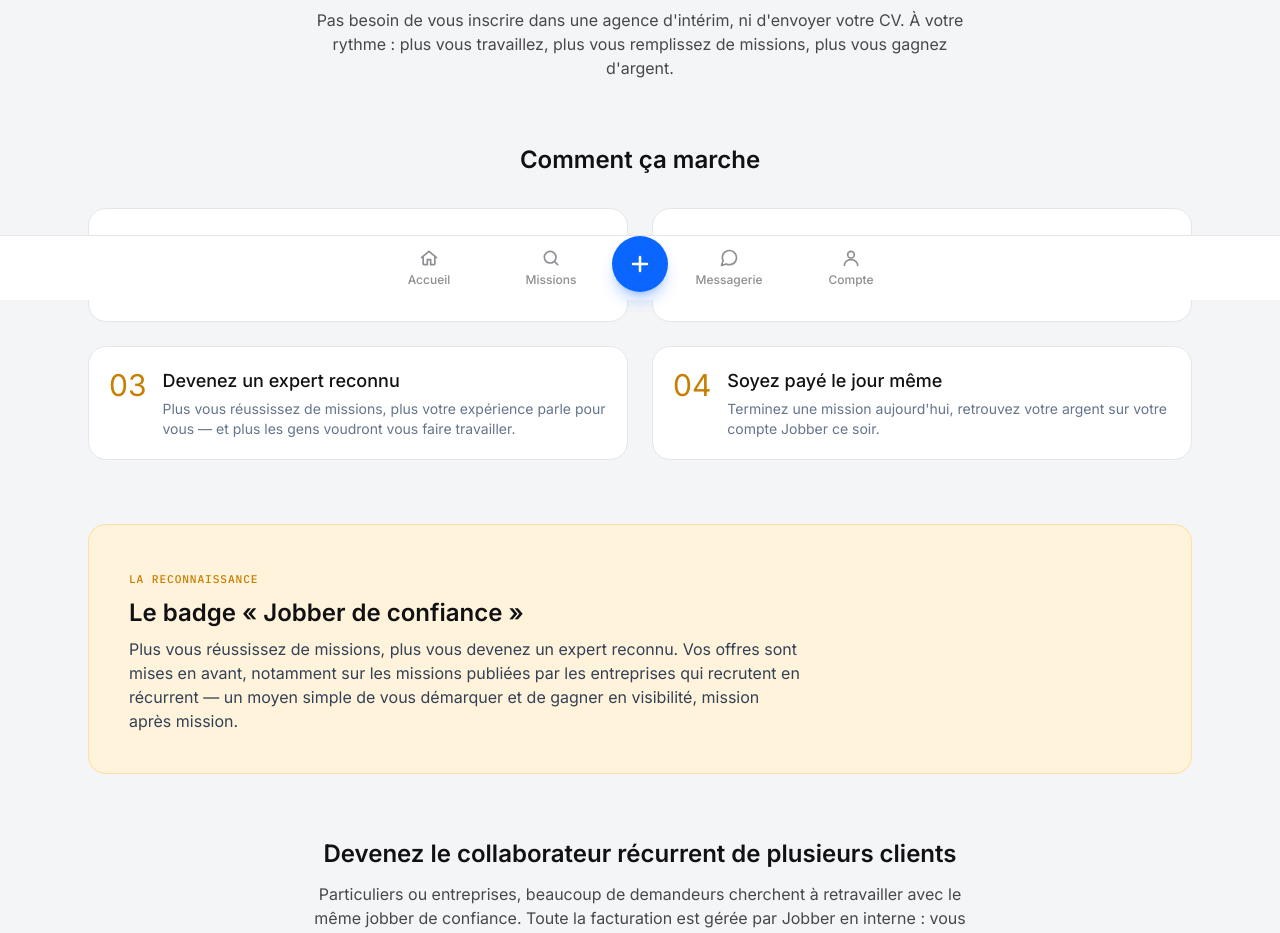
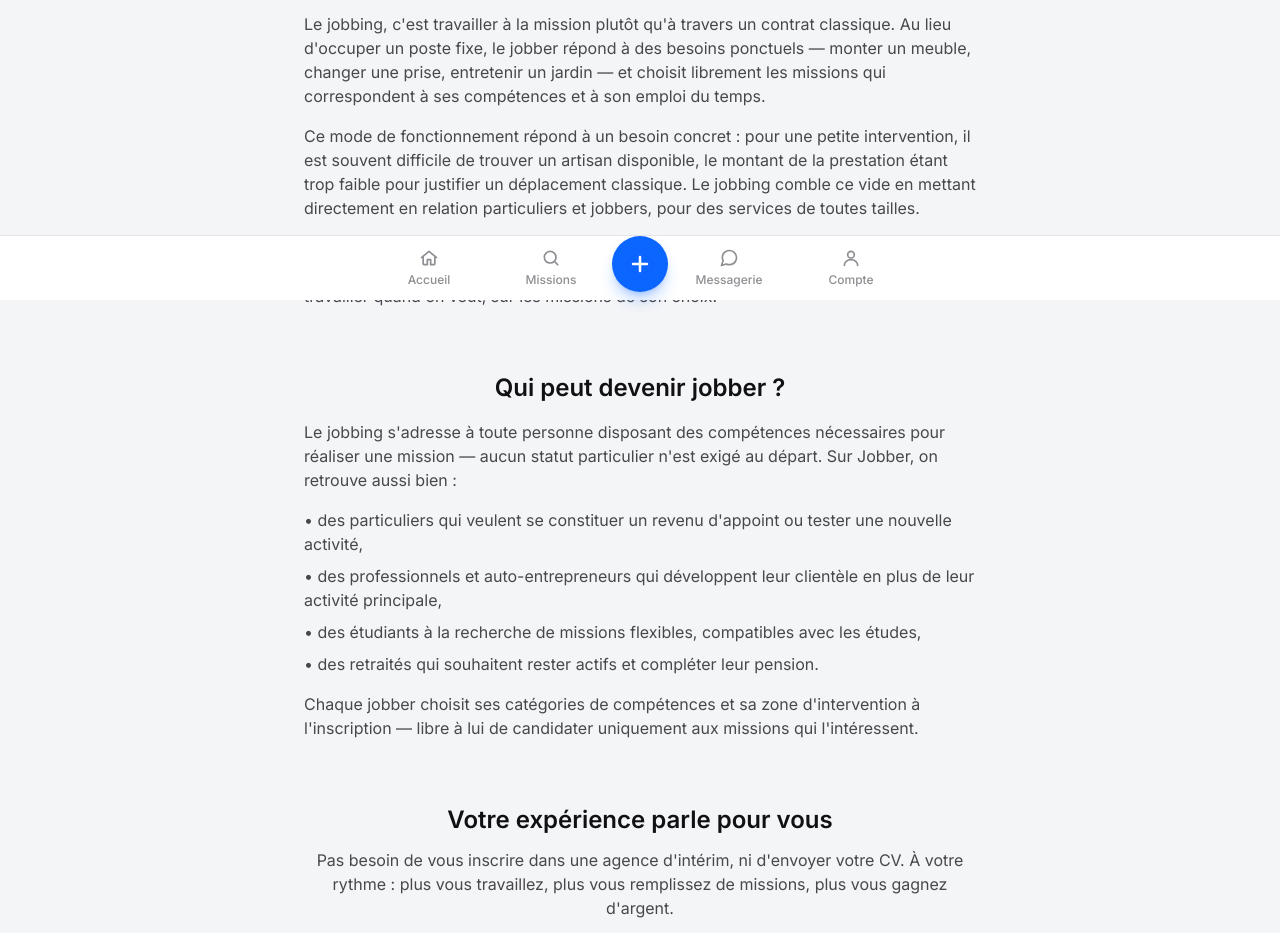
Before and after one commit to STANDUP-SHOW/JOBBER, a Next.js app in the folder frontend/: page /devenir-jobber in a window 1280 px wide. Shown: the part 500-1433 px from the top of the page. Built offline with nearby package versions, Linux system fonts and the light colour scheme; no server answers.

Commit message:
Add "what is jobbing / who can jobber" explainer to /devenir-jobber
Original copy (not sourced from any competitor's text) covering the
definition of jobbing, why it exists, and who it's for — individuals,
professionals/auto-entrepreneurs, students, retirees.

```diff
--- a/frontend/app/devenir-jobber/page.jsx
+++ b/frontend/app/devenir-jobber/page.jsx
@@ -42,6 +42,44 @@
             Voir les missions disponibles
           </Link>
         </div>
+      </section>
+
+      <section className="mx-auto mt-16 max-w-2xl">
+        <h2 className="text-center font-display text-2xl font-semibold text-ink">C'est quoi le jobbing ?</h2>
+        <p className="mt-4 text-slate-600">
+          Le jobbing, c'est travailler à la mission plutôt qu'à travers un contrat classique. Au lieu d'occuper un
+          poste fixe, le jobber répond à des besoins ponctuels — monter un meuble, changer une prise, entretenir un
+          jardin — et choisit librement les missions qui correspondent à ses compétences et à son emploi du temps.
+        </p>
+        <p className="mt-4 text-slate-600">
+          Ce mode de fonctionnement répond à un besoin concret : pour une petite intervention, il est souvent
+          difficile de trouver un artisan disponible, le montant de la prestation étant trop faible pour justifier
+          un déplacement classique. Le jobbing comble ce vide en mettant directement en relation particuliers et
+          jobbers, pour des services de toutes tailles.
+        </p>
+        <p className="mt-4 text-slate-600">
+          Côté particuliers, c'est une manière simple de déléguer les tâches du quotidien sans passer par une agence
+          ou un artisan traditionnel. Côté jobbers, c'est la liberté de travailler quand on veut, sur les missions
+          de son choix.
+        </p>
+      </section>
+
+      <section className="mx-auto mt-16 max-w-2xl">
+        <h2 className="text-center font-display text-2xl font-semibold text-ink">Qui peut devenir jobber ?</h2>
+        <p className="mt-4 text-slate-600">
+          Le jobbing s'adresse à toute personne disposant des compétences nécessaires pour réaliser une mission —
+          aucun statut particulier n'est exigé au départ. Sur Jobber, on retrouve aussi bien :
+        </p>
+        <ul className="mt-4 space-y-2 text-slate-600">
+          <li>• des particuliers qui veulent se constituer un revenu d'appoint ou tester une nouvelle activité,</li>
+          <li>• des professionnels et auto-entrepreneurs qui développent leur clientèle en plus de leur activité principale,</li>
+          <li>• des étudiants à la recherche de missions flexibles, compatibles avec les études,</li>
+          <li>• des retraités qui souhaitent rester actifs et compléter leur pension.</li>
+        </ul>
+        <p className="mt-4 text-slate-600">
+          Chaque jobber choisit ses catégories de compétences et sa zone d'intervention à l'inscription — libre à
+          lui de candidater uniquement aux missions qui l'intéressent.
+        </p>
       </section>
 
       <section className="mx-auto mt-16 max-w-2xl text-center">
```
